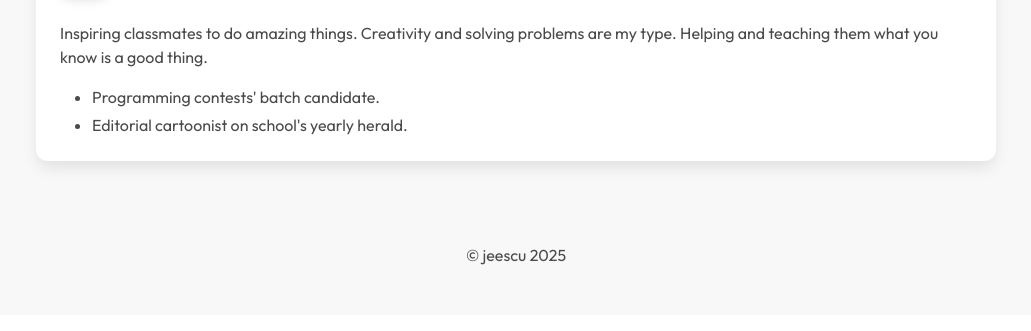
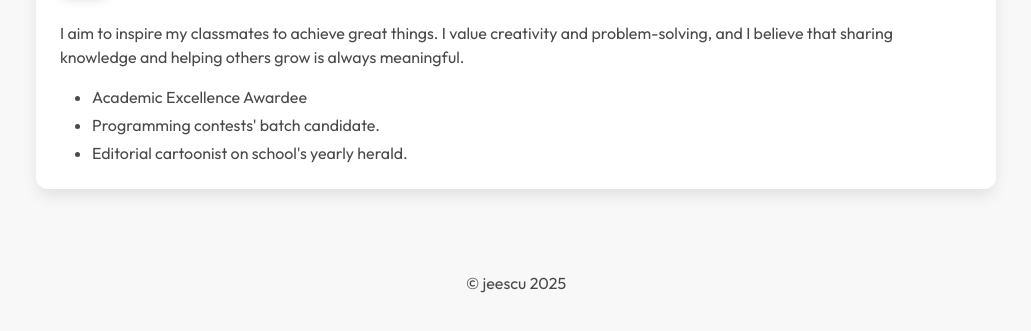
Before and after one commit to jeescu/jeescu.github.io, a plain HTML site: page index.html in a window 1280 px wide. Shown: the part 3525-3856 px from the top of the page, without its empty margins (124-1155 px from the left). Drawn offline with Linux system fonts and the light colour scheme.

Commit message:
update details

```diff
--- a/index.html
+++ b/index.html
@@ -520,8 +520,9 @@
             </div>
           </div>
           <div class="content">
-            Inspiring classmates to do amazing things. Creativity and solving problems are my type. Helping and teaching them what you know is a good thing.
+            I aim to inspire my classmates to achieve great things. I value creativity and problem-solving, and I believe that sharing knowledge and helping others grow is always meaningful.
             <ul>
+              <li>Academic Excellence Awardee</li>
               <li>Programming contests' batch candidate.</li>
               <li>Editorial cartoonist on school's yearly herald.</li>
             </ul>
```
Also changed, not shown: 1 other file.
